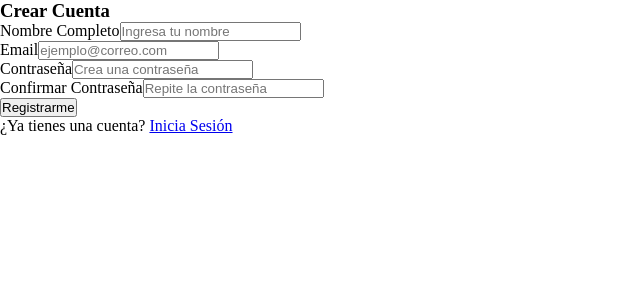
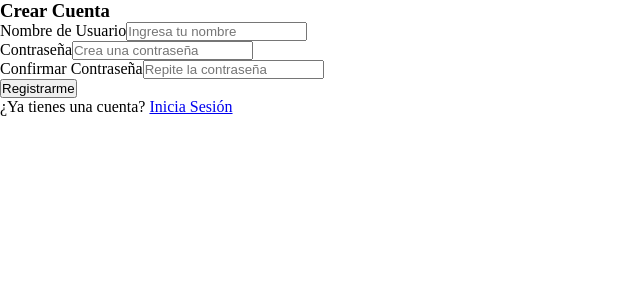
Before and after one commit to 7Alexand7/Proyecto_Ingenieria_software, an Angular app: page /register in a window 1280 px wide. Shown: the top 300 px of the page, without its empty margins (0-640 px from the left). Built offline with nearby package versions, Linux system fonts and the light colour scheme.

Commit message:
Nueva version con cambios de navegacion

```diff
--- a/src/app/gestion-cursos/gestion-cursos.html
+++ b/src/app/gestion-cursos/gestion-cursos.html
@@ -5,5 +5,5 @@
     <p> CURSO 2</p>
     <p> CURSO 3</p>
     <p> CURSO 4</p>
-    <button routerLink='/login'></button>
+    <button routerLink='/login'>salir</button>
 </div>
--- a/src/app/login/login.html
+++ b/src/app/login/login.html
@@ -34,7 +34,7 @@
                 </button>
         </div>
         <div class="card-footer text-center">
-            <a routerLink="/gestion-cursos">sing up</a>
+            <a routerLink="/register">sing up</a>
         </div>
         </div>
     </div>
--- a/src/app/register/register.html
+++ b/src/app/register/register.html
@@ -8,17 +8,8 @@
         <div class="card-body">
             <form>
             <div class="mb-3">
-                <label for="fullName" class="form-label">Nombre Completo</label>
+                <label for="fullName" class="form-label">Nombre de Usuario</label>
                 <input type="text" class="form-control" id="fullName" placeholder="Ingresa tu nombre" required>
-            </div>
-
-            <div class="mb-3">
-                <label for="email" class="form-label">Email</label>
-                <input type="email"
-                    class="form-control"
-                    id="email"
-                    placeholder="ejemplo@correo.com"
-                    required>
             </div>
 
             <div class="mb-3">
```
